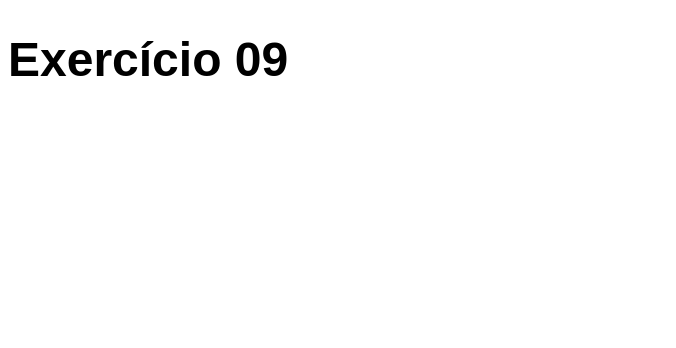
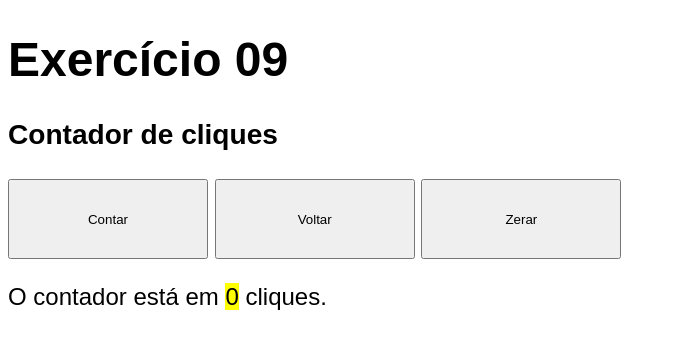
Before and after one commit to EvileudoMatias/exerciciosECMA_script, a plain HTML site: page ex009/index.html in a window 1280 px wide. Shown: the whole page, without its empty margins (0-676 px from the left). Drawn offline with Linux system fonts and the light colour scheme.

Commit message:
adicionando ex 09

```diff
--- a/ex009/index.html
+++ b/ex009/index.html
@@ -4,19 +4,18 @@
     <meta charset="UTF-8">
     <meta name="viewport" content="width=device-width, initial-scale=1.0">
     <title>Exercícios</title>
-    <style>
-        body {
-            font-family: Arial, Helvetica, sans-serif;
-            font-size: 1.5rem;
-        }
-        button {
-            width: 200px;
-            height: 80px;
-        }
-    </style>
+    <link rel="stylesheet" href="style.css">
 </head>
 <body>
     <h1>Exercício 09</h1>
+    <h3>Contador de cliques</h3>
+    <button onclick="contar()">Contar</button>
+    <button onclick="voltar()">Voltar</button>
+    <button onclick="zerar()">Zerar</button>
+    <section id="resultado">
+        <p>O contador está em <mark>0</mark> cliques.</p>
+    </section>
 
+    <script src="script.js"></script>
 </body>
 </html>
--- /dev/null
+++ b/ex009/script.js
@@ -0,0 +1,15 @@
+let numero = 0;
+let res = document.querySelector('section#resultado');
+
+function contar () {
+    numero ++
+    res.innerHTML = `<p>O contador está em <mark>${numero}</mark> cliques</p>`
+}
+function voltar () {
+    numero --
+    res.innerHTML = `<p>O contador está em <mark>${numero}</mark> cliques</p>`
+}
+function zerar() {
+    numero = 0;
+    res.innerHTML = `<p>O contador está em <mark>${numero}</mark> cliques</p>`
+}
--- /dev/null
+++ b/ex009/style.css
@@ -0,0 +1,8 @@
+body {
+    font-family: Arial, Helvetica, sans-serif;
+    font-size: 1.5rem;
+}
+button {
+    width: 200px;
+    height: 80px;
+}
```
